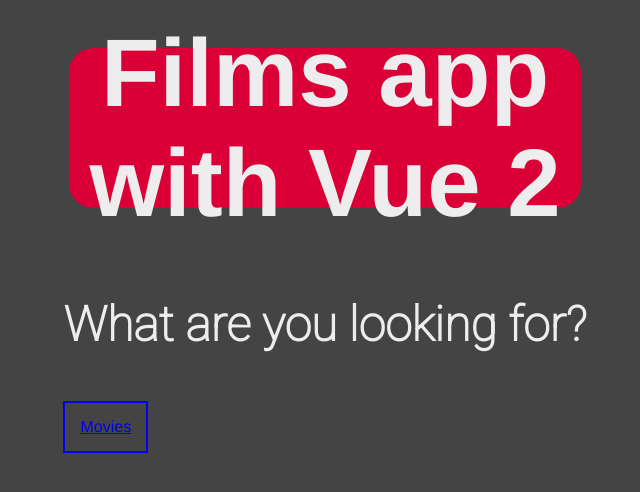
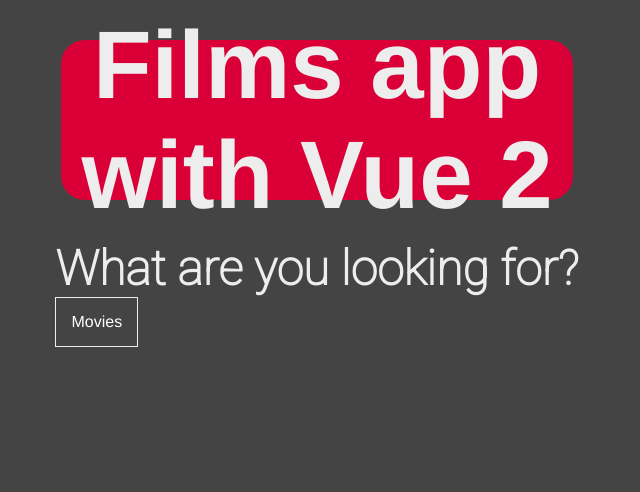
Before and after one commit to SantinoCastagno/films-app-with-vue2, a Vue app: page /#/ in a window 1280 px wide. Shown: the top 492 px of the page, without its empty margins (323-963 px from the left). Built offline with nearby package versions, Linux system fonts and the light colour scheme; a web font is replaced by a local one.

Commit message:
Basic improves

```diff
--- a/src/App.vue
+++ b/src/App.vue
@@ -16,6 +16,11 @@
   kWhiteColor:  #EDEDED
 */
 @import url("https://fonts.googleapis.com/css2?family=Zen+Loop&display=swap");
+
+* {
+  margin: 0;
+  padding: 0;
+}
 
 body {
   overflow-x: hidden;
--- a/src/components/HomeButton.vue
+++ b/src/components/HomeButton.vue
@@ -1,5 +1,7 @@
 <template>
-  <a href="http://">Movies</a>
+  <a href="http://">
+    <span> Movies </span>
+  </a>
 </template>
 
 <script>
@@ -13,9 +15,27 @@
 
 <style scoped>
 a {
+  color: #fff;
   position: relative;
   display: inline-block;
   padding: 15px;
-  border: 2px solid;
+  border: 1px solid #ededed;
+
+  text-decoration: none;
+}
+
+a:before {
+  content: "";
+  position: absolute;
+  top: 0;
+  left: -2px;
+  width: calc(100%+4px);
+  height: 100%;
+  background: #fff;
+}
+
+a span {
+  position: relative;
+  z-index: 3;
 }
 </style>
```
